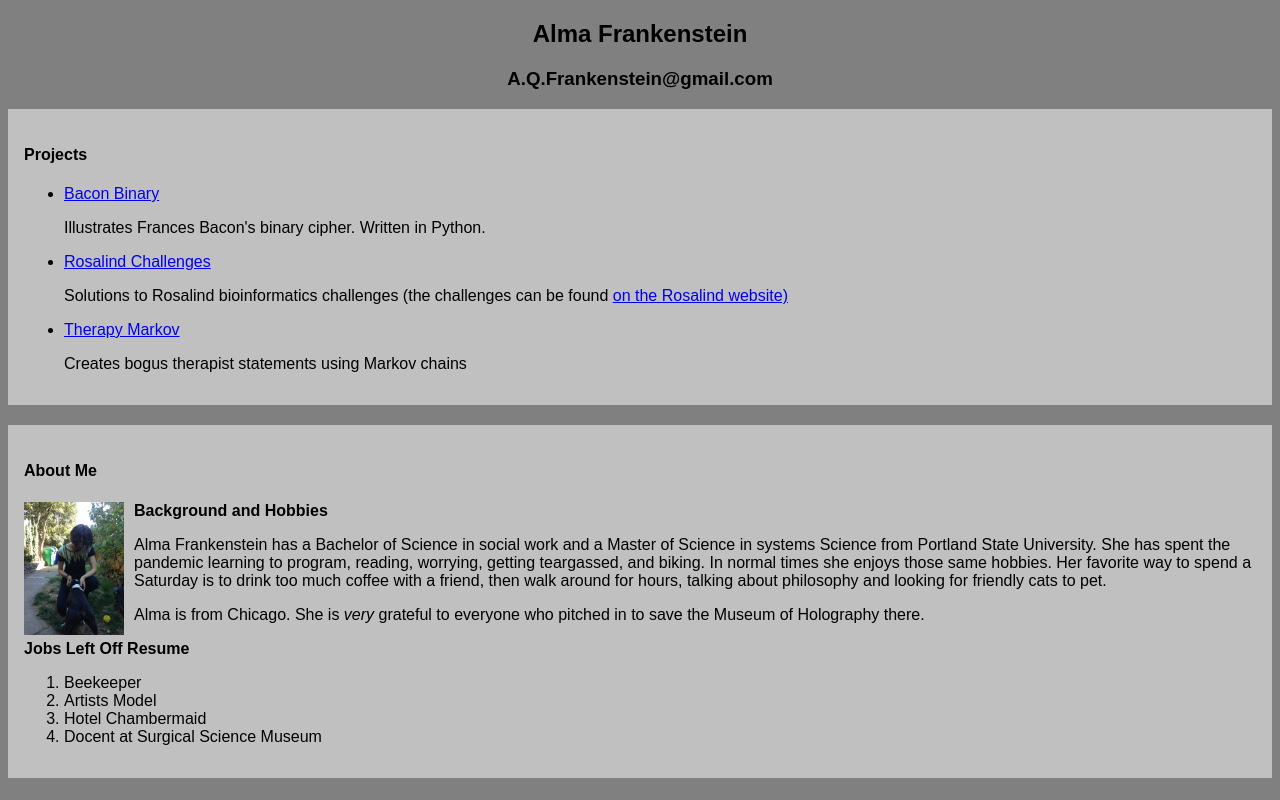
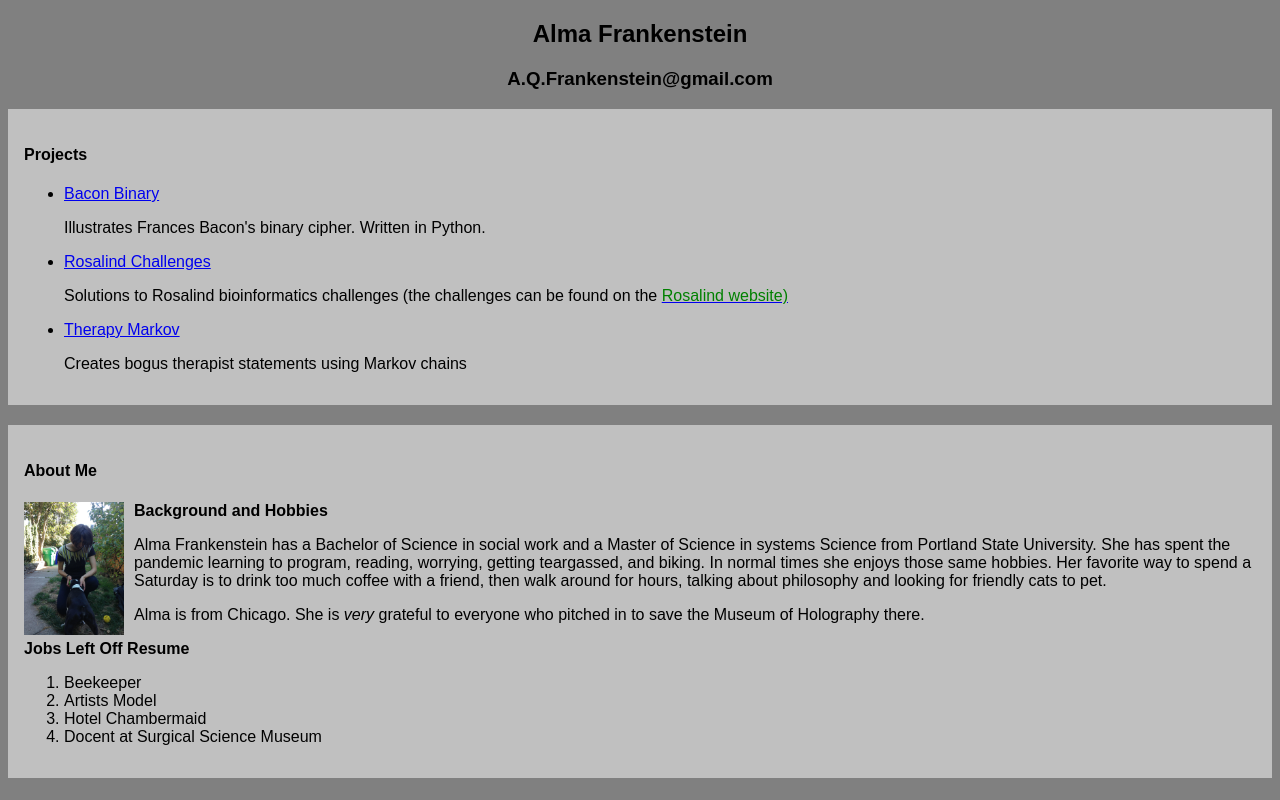
Before and after one commit to alma-frankenstein/Portfolio_landing_page, a plain HTML site: page index.html in a window 1280 px wide. Drawn offline with Linux system fonts and the light colour scheme.

Commit message:
make link green

```diff
--- a/index.html
+++ b/index.html
@@ -16,7 +16,8 @@
       <p>Illustrates Frances Bacon's binary cipher. Written in Python.</p>
       <li><a href="https://github.com/alma-frankenstein/Rosalind">Rosalind Challenges</a></li>
       <p>Solutions to Rosalind bioinformatics challenges (the challenges can
-        be found <a href=" http://rosalind.info/problems/list-view/">on the Rosalind website)</a></p>
+        be found on the <a href=" http://rosalind.info/problems/list-view/"><span style="color: green;">
+           Rosalind website)</span></a></p>
       <li><a href="https://github.com/alma-frankenstein/therapyMarkov">Therapy Markov</a></li>
       <p>Creates bogus therapist statements using Markov chains</p>
     </ul>
```
